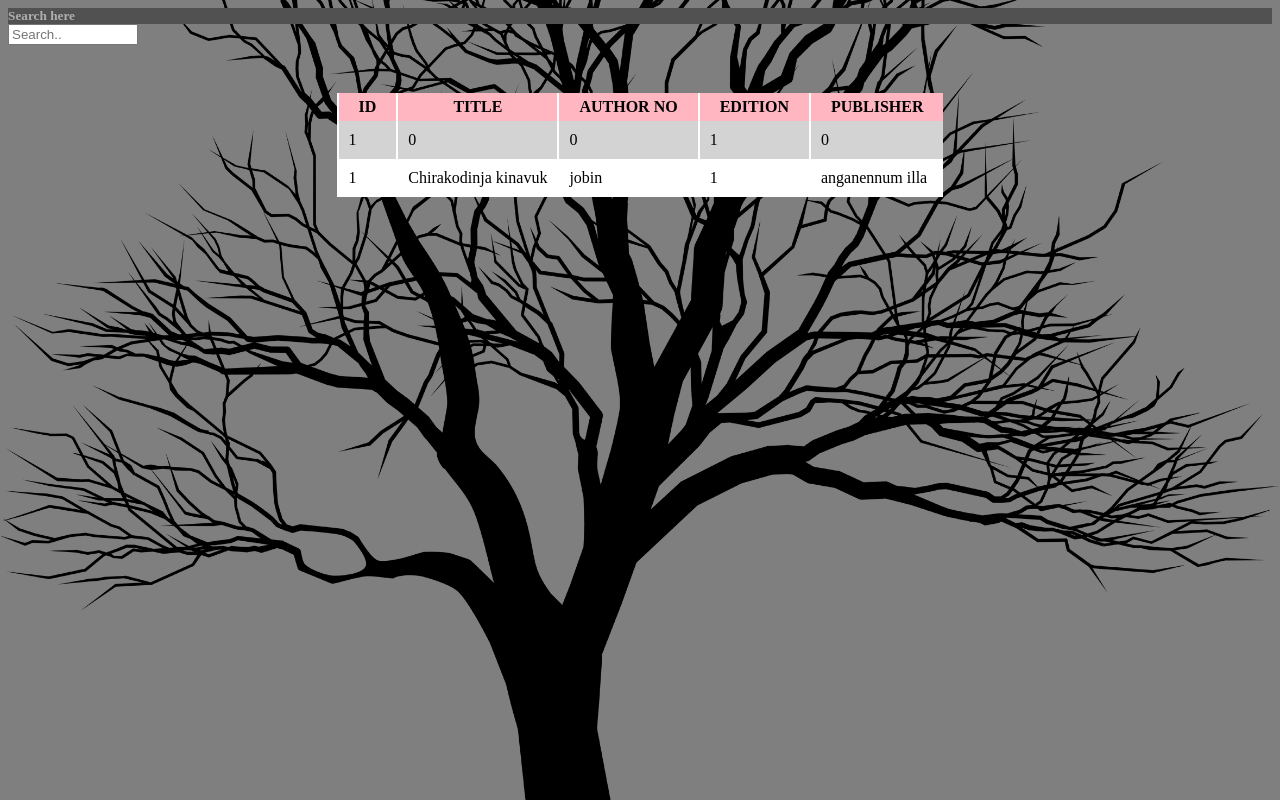
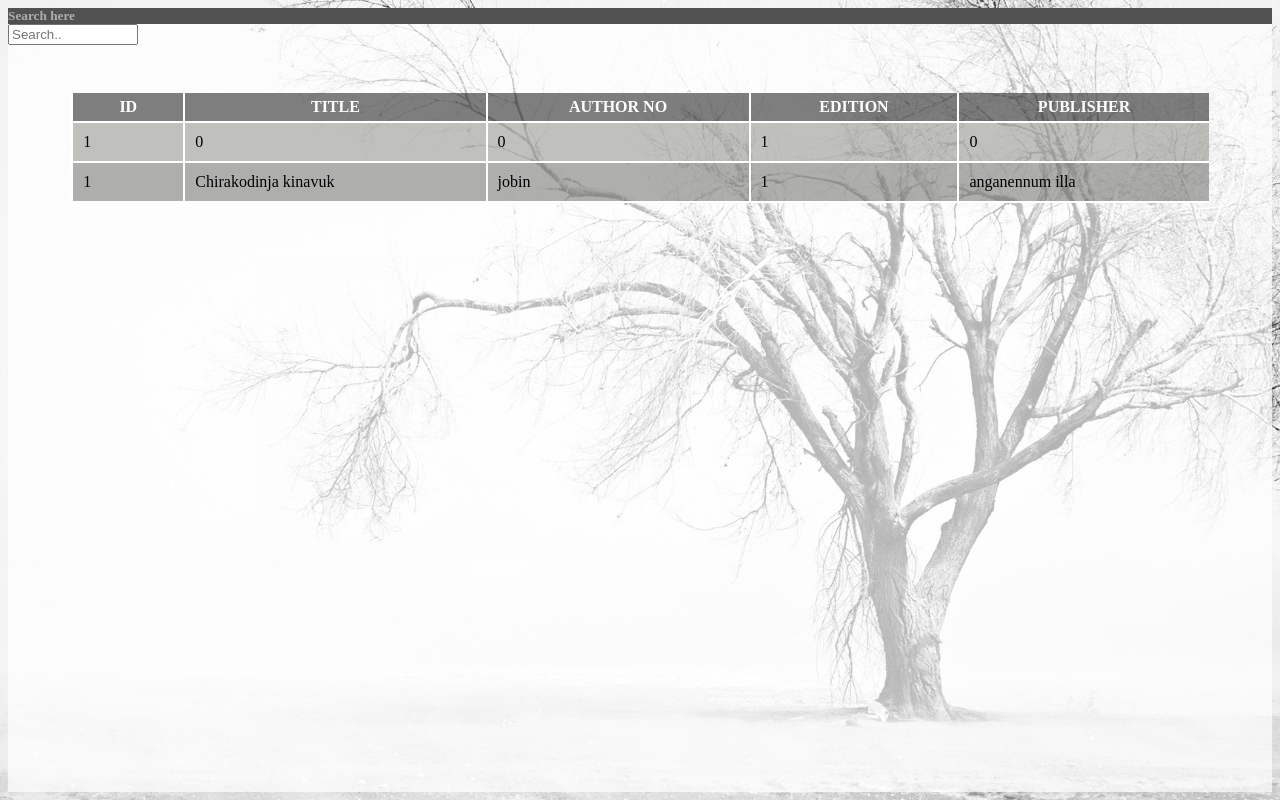
Before and after one commit to cmsubhadra/Library-Project-MCA-_-PHP, a PHP site: page /admin/view_book.php in a window 1280 px wide. Run offline with PHP 8.4, Linux system fonts and the light colour scheme; data comes from the database, SQL or seed files in the repository.

Commit message:
search book tree bg added

```diff
--- a/admin/library/search.css
+++ b/admin/library/search.css
@@ -31,7 +31,8 @@ input[type=text]:focus {
 
 }
 tr,td{
-  border-left: 2px solid white;
+  border-left:2px solid white;
+  border-bottom:2px solid white;
   padding-left: 20px;
   padding-right: 20px;
 }
@@ -41,14 +42,16 @@ tr,td{
 }
 
 #myTable th{
-  border-left: 2px solid white;
+  border-left:2px solid white;
+  border-bottom:2px solid white;
   padding:5px;
   padding-left: 20px;
   padding-right: 20px;
 }
 
 body{
-  background: url(images/search_bg.png);
+  background: url(images/bg.jpg);
+
   background-position:center;
   background-repeat: no-repeat;
   background-attachment: fixed;
@@ -56,3 +59,12 @@ body{
   background-color:rgba(0,0,0,.5);
 
 }
+
+.shadow{
+background-color: rgba(255,255,255,.7);
+height:100%;
+}
+
+#myTable{
+width:90%;
+}
--- a/admin/view_book.php
+++ b/admin/view_book.php
@@ -10,17 +10,21 @@ session_start();
         padding:10px;
     }
     .odd{
-            background-color: lightgrey;
+        background-color: rgba(132, 133, 127,.5);
+            ;
         }
     .even{
-            background-color: white;
+        background-color:rgba(96, 97, 93,.5);
         }
     th{
-        background-color:lightpink;
+        background-color: rgba(0, 0, 0,.5);
+        color:white;
+
     }
     </style>
 </head>
 <body>
+<div class="shadow">
 <div class="text-center search-div">
 <h5 class="search-here">Search here</h5>
     </div>
@@ -70,6 +74,6 @@ session_start();
 
 ?>
 <script src="library/search.js"></script>
-
+<div>
 </body>
 </html>
```
Also changed, not shown: students/library/search.css (+13 -6 lines), students/view_book.php (+6 -3 lines), admin/library/images/bg.jpg (added), admin/library/images/search_bg.png (deleted), students/images/bg.jpg (added), students/images/search_bg.png (deleted).
